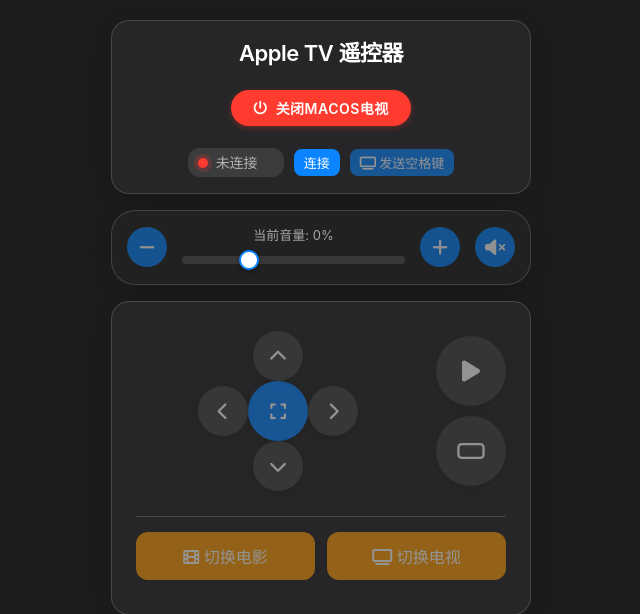
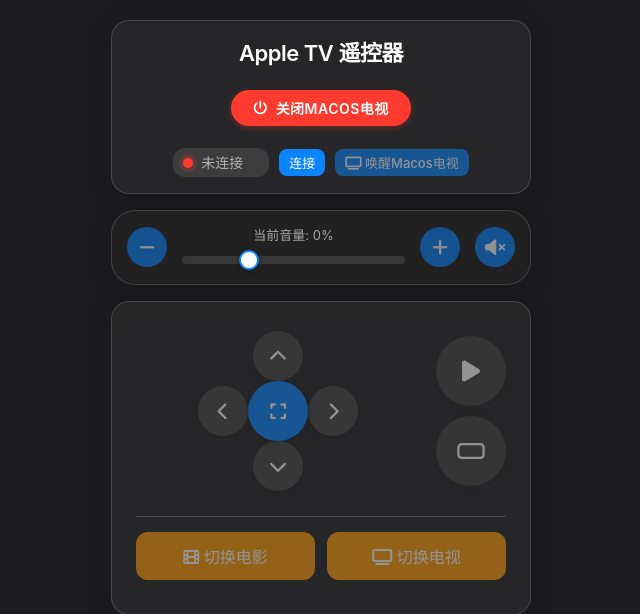
Before and after one commit to Charles-Hello/apptv, a Flask app: page / in a window 1280 px wide. Shown: the top 614 px of the page, without its empty margins (319-959 px from the left). Run offline with Flask 3, Linux system fonts and the light colour scheme; some libraries are stand-ins or nearby versions.

Commit message:
修改发送按键功能，将发送的按键从空格键改为波浪号，并更新相关提示信息。更新README中的演示视频链接，调整前端按钮文本以更好地描述功能。

```diff
--- a/main.py
+++ b/main.py
@@ -525,9 +525,8 @@
 @socketio.on('send_esp32_key')
 def handle_send_esp32_key(data):
     """处理发送按键到ESP32的请求"""
-    key_code = data.get('key_code', 'SPACE')
-
-    # 启动线程发送按键，避免阻塞主线程
+    key_code = data.get('key_code', 'FLAG')
+    # 启动线程发送按···键，避免阻塞主线程
     def send_key_thread():
         success = send_key_to_esp32_sync(key_code)
         # 发送结果通知给客户端
--- a/static/script.js
+++ b/static/script.js
@@ -636,14 +636,14 @@
     console.log("倒计时函数不再使用");
   }
 
-  // 屏幕唤醒按钮 - 修改为发送空格键
+  // 屏幕唤醒按钮 - 修改为发送~
   wakeScreenBtn.addEventListener('click', function () {
     if (socket && socket.connected) {
-      // 发送空格键到ESP32
-      socket.emit('send_esp32_key', { key_code: "SPACE" });
-      statusText.textContent = '已发送空格键到ESP32';
+      // 发送～到ESP32
+      socket.emit('send_esp32_key', { key_code: "FLAG" });
+      statusText.textContent = '已发送~到ESP32';
     } else {
-      statusText.textContent = 'WebSocket未连接，无法发送空格键';
+      statusText.textContent = 'WebSocket未连接，无法发送~';
     }
   });
 
--- a/templates/index.html
+++ b/templates/index.html
@@ -49,7 +49,7 @@
           </div>
           <button id="connect-btn" class="btn btn-small">连接</button>
           <button id="wake-screen-btn" class="btn btn-small" disabled>
-            <i class="fas fa-tv"></i> 发送空格键
+            <i class="fas fa-tv"></i> 唤醒Macos电视
           </button>
         </div>
       </div>
```
Also changed, not shown: README.md.
